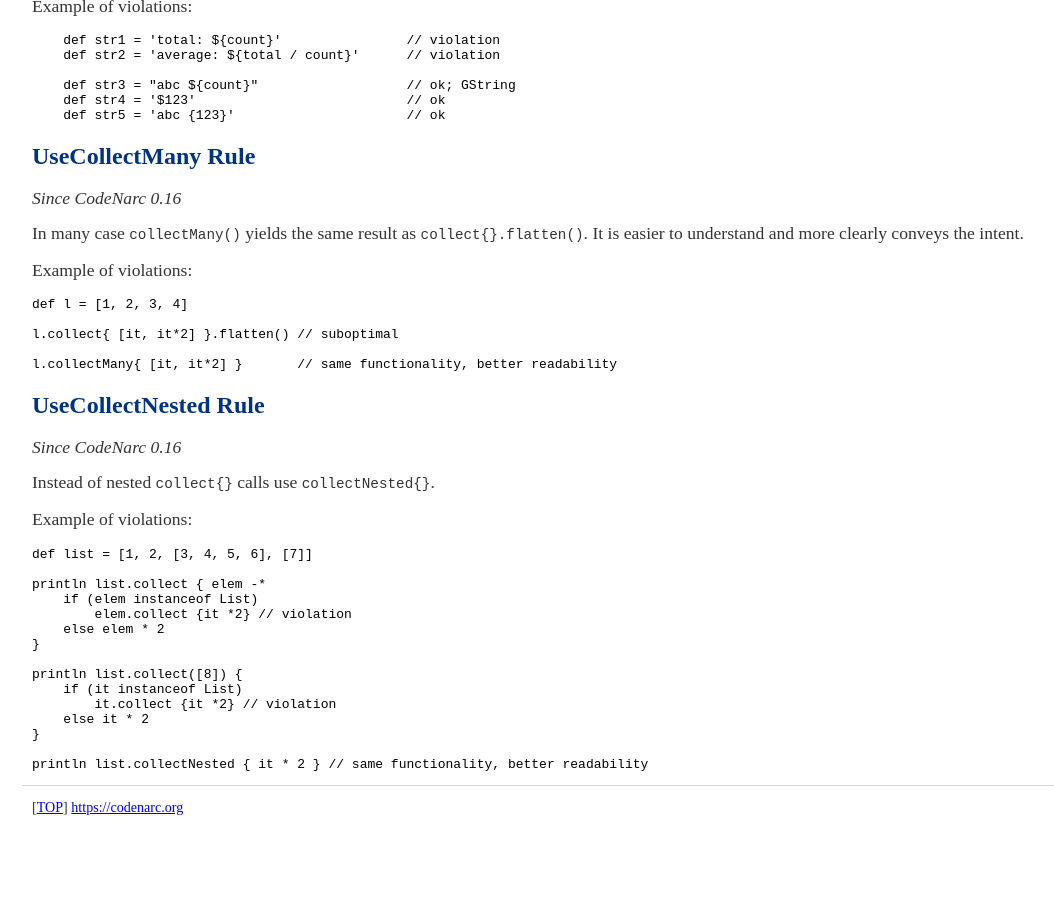
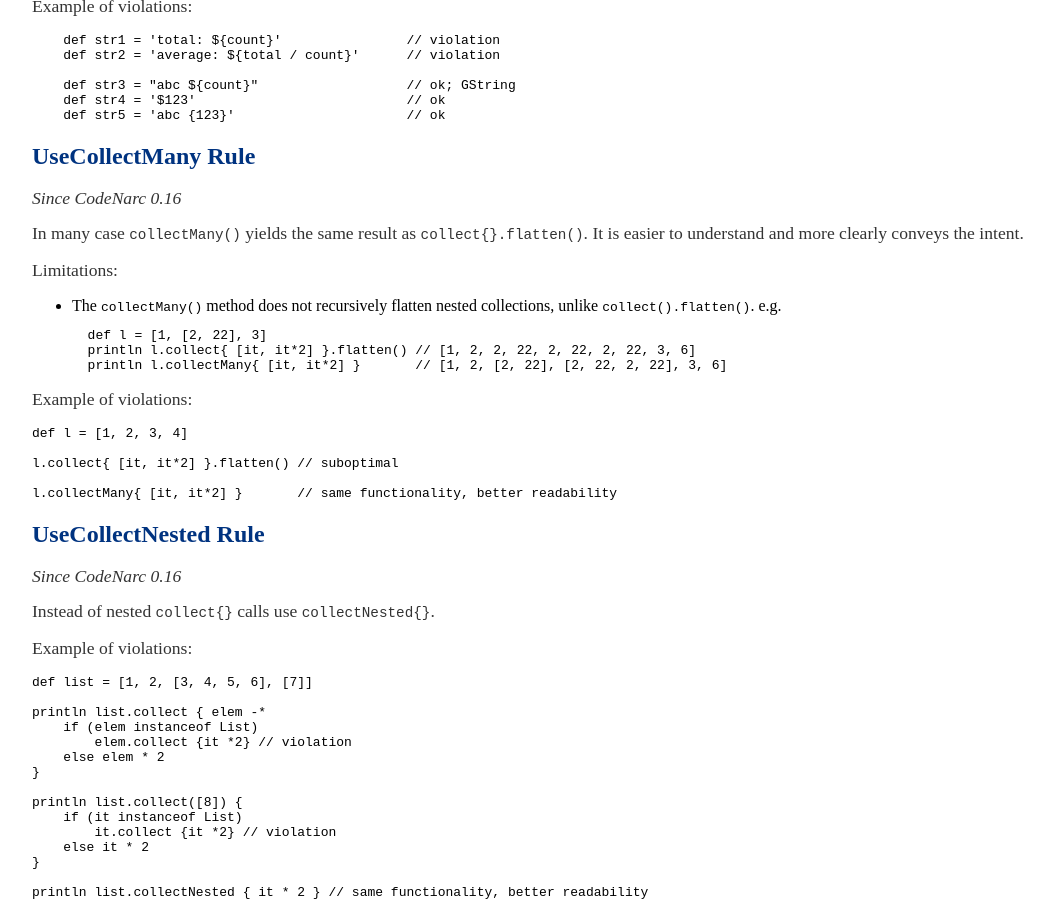
Before and after one commit to CodeNarc/CodeNarc, a Jekyll site: the page built from codenarc-rules-groovyism.md, in a window 1280 px wide and 900 px high, scrolled down 7869 px. Shown: the whole window, without its empty margins (178-1232 px from the left). Built offline with Jekyll 4.4.1, drawn with Linux system fonts in a browser that asks for light colours; before the commit the page ends 8697 px from its top, so only the background shows below that.

Commit message:
#664: Document limitations of the UseCollectMany rule

````diff
--- a/codenarc-rules-groovyism.md
+++ b/codenarc-rules-groovyism.md
@@ -506,6 +506,15 @@ Example of violations:
 In many case `collectMany()` yields the same result as `collect{}.flatten()`.
 It is easier to understand and more clearly conveys the intent.
 
+Limitations:
+ - The `collectMany()` method does not recursively flatten nested collections, unlike `collect().flatten()`.
+e.g.
+```
+     def l = [1, [2, 22], 3]
+     println l.collect{ [it, it*2] }.flatten() // [1, 2, 2, 22, 2, 22, 2, 22, 3, 6]
+     println l.collectMany{ [it, it*2] }       // [1, 2, [2, 22], [2, 22, 2, 22], 3, 6]
+```
+
 Example of violations:
 
 ```
````
